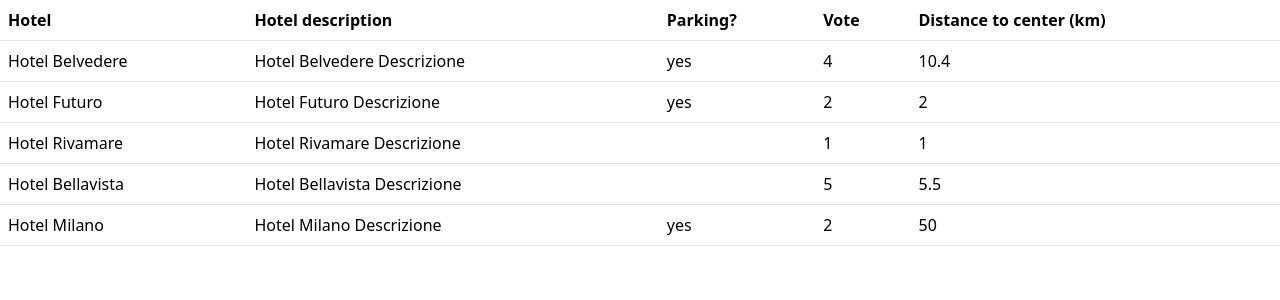
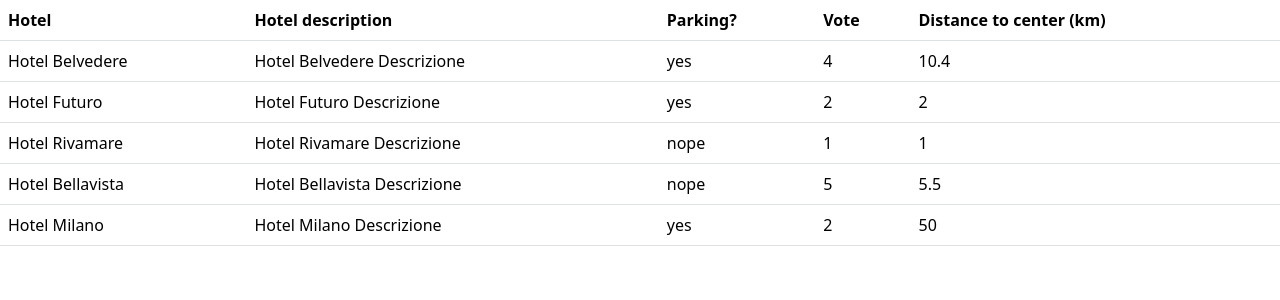
Before and after one commit to Fez06/php-hotel, a PHP site: page / in a window 1280 px wide. Shown: the top 300 px of the page. Run offline with PHP 8.4, Linux system fonts and the light colour scheme.

Commit message:
ora mostra anche nope se il park non c'e'

```diff
--- a/index.php
+++ b/index.php
@@ -70,6 +70,8 @@
                     <?php foreach ($hotel as $dato) { ?>
                         <td><?php if ($dato === true) {
                             echo 'yes';
+                        } elseif ($dato === false) {
+                            echo 'nope';
                         } else echo $dato; ?></td>
                     <?php } ?>
                 </tr>
```
